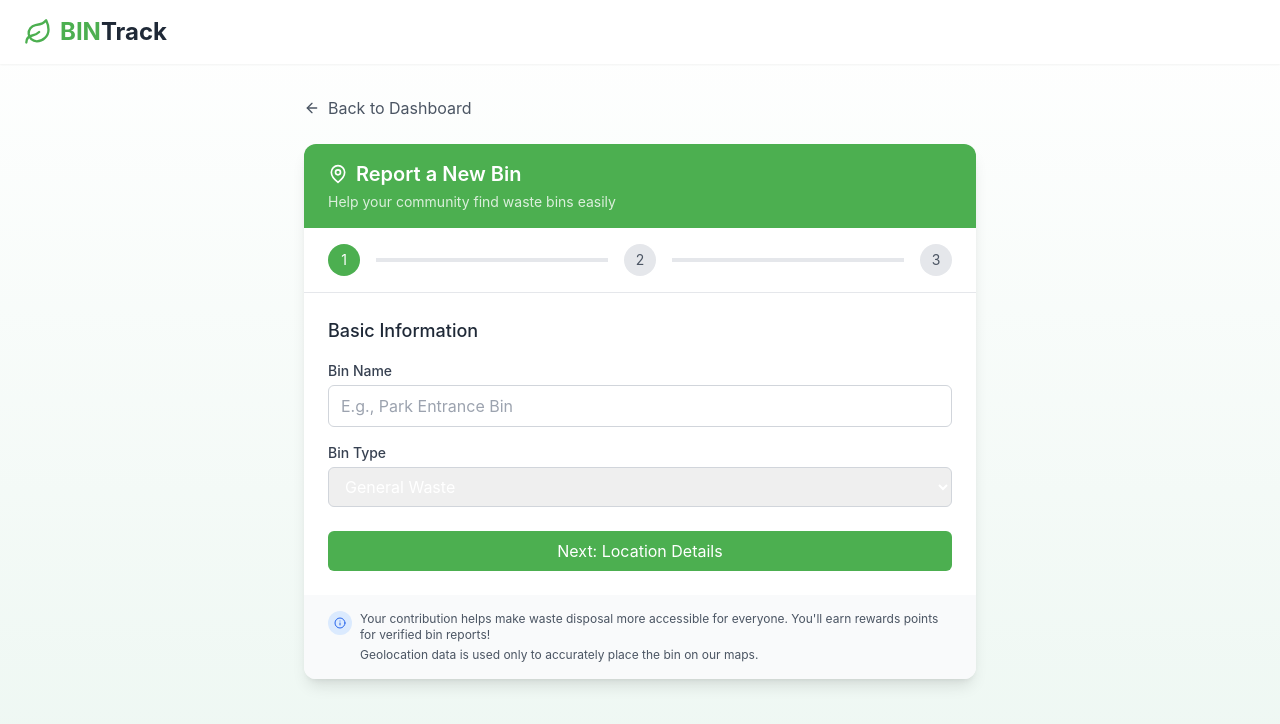
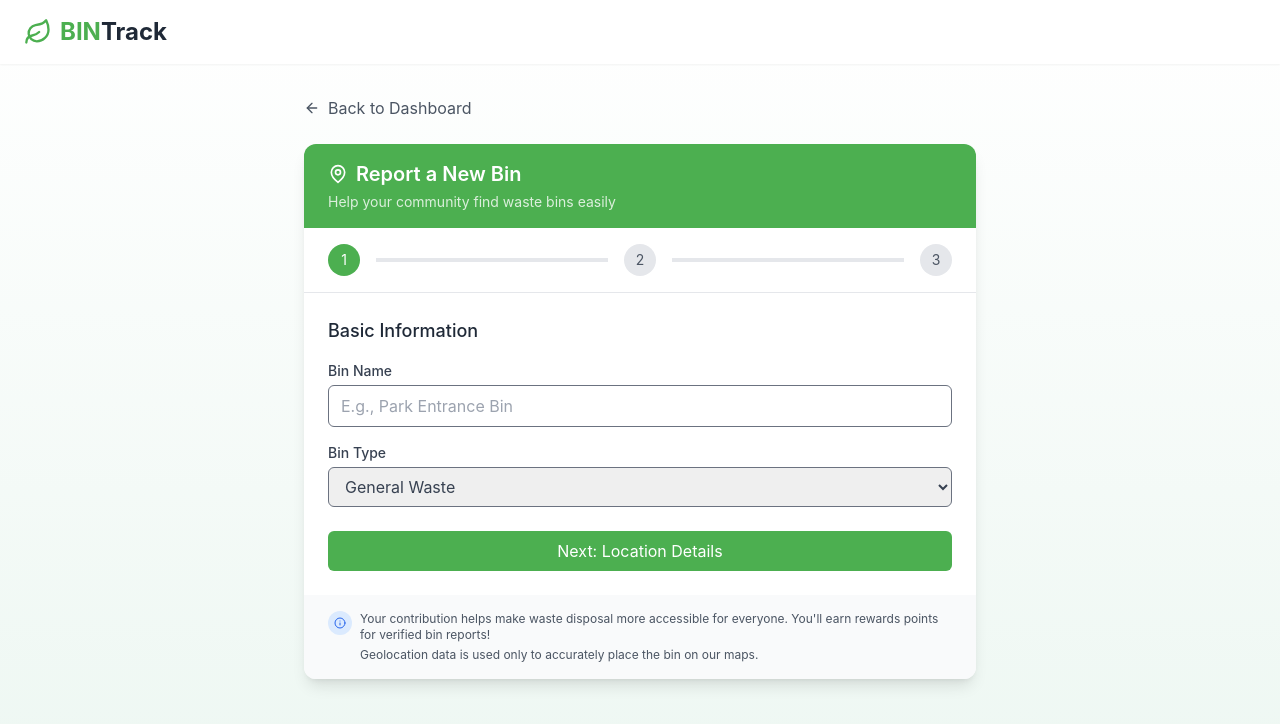
Before and after one commit to aaditya3301/bin-tracker, a Next.js app: page /report in a window 1280 px wide. Shown: the top 724 px of the page. Built offline with nearby package versions, Linux system fonts and the light colour scheme; no server answers.

Commit message:
made some changes

```diff
--- a/src/app/page.tsx
+++ b/src/app/page.tsx
@@ -9,7 +9,6 @@
 import Link from 'next/link';
 
 
-// Dynamically import ThreeScene component with no SSR
 const ThreeSceneWithNoSSR = dynamic(
   () => import('../components/ThreeScene'),
   { ssr: false }
@@ -33,7 +32,7 @@
     description: "Get rewards for responsible waste disposal and reporting.",
     icon: "🏆"
   },
-  // Add more features as needed
+
 ];
 
 export default function Home() {
--- a/src/app/report/page.tsx
+++ b/src/app/report/page.tsx
@@ -357,7 +357,7 @@
                       name="binName"
                       value={formData.binName}
                       onChange={handleInputChange}
-                        className="w-full px-3 py-2 border border-gray-300 rounded-md focus:outline-none focus:ring-2 focus:ring-[#4CAF50] focus:border-transparent"
+                      className="w-full px-3 py-2 border border-gray-500 rounded-md focus:outline-none focus:ring-2 focus:ring-[#4CAF50] focus:border-transparent text-gray-700"
                       placeholder="E.g., Park Entrance Bin"
                       required
                       />
@@ -371,7 +371,7 @@
                         name="binType"
                         value={formData.binType}
                         onChange={handleInputChange}
-                        className="w-full px-3 py-2 border border-gray-300 rounded-md focus:outline-none focus:ring-2 focus:ring-[#4CAF50] focus:border-transparent"
+                        className="w-full px-3 py-2 border border-gray-500 rounded-md focus:outline-none focus:ring-2 focus:ring-[#4CAF50] focus:border-transparent text-gray-700"
                         required
                       >
                         <option value="general">General Waste</option>
@@ -509,7 +509,7 @@
                         name="location"
                         value={formData.location}
                         onChange={handleInputChange}
-                        className="w-full px-3 py-2 border border-gray-300 rounded-md focus:outline-none focus:ring-2 focus:ring-[#4CAF50] focus:border-transparent"
+                        className="w-full px-3 py-2 border border-gray-500 rounded-md focus:outline-none focus:ring-2 focus:ring-[#4CAF50] focus:border-transparent text-gray-700"
                         placeholder="E.g., Central Park"
                         required
                       />
@@ -524,7 +524,7 @@
                         value={formData.address}
                         onChange={handleInputChange}
                         rows={2}
-                        className="w-full px-3 py-2 border border-gray-300 rounded-md focus:outline-none focus:ring-2 focus:ring-[#4CAF50] focus:border-transparent"
+                       className="w-full px-3 py-2 border border-gray-500 rounded-md focus:outline-none focus:ring-2 focus:ring-[#4CAF50] focus:border-transparent text-gray-700"
                         placeholder="Enter the full address or provide detailed location"
                         required
                       ></textarea>
@@ -570,7 +570,7 @@
                         value={formData.details}
                         onChange={handleInputChange}
                         rows={3}
-                        className="w-full px-3 py-2 border border-gray-300 rounded-md focus:outline-none focus:ring-2 focus:ring-[#4CAF50] focus:border-transparent"
+                        className="w-full px-3 py-2 border border-gray-500 rounded-md focus:outline-none focus:ring-2 focus:ring-[#4CAF50] focus:border-transparent text-gray-700"
                         placeholder="Any additional details about this bin (size, condition, accessibility, etc.)"
                       ></textarea>
                     </div>
```
Lines whose indentation alone changed are shown as unchanged.
